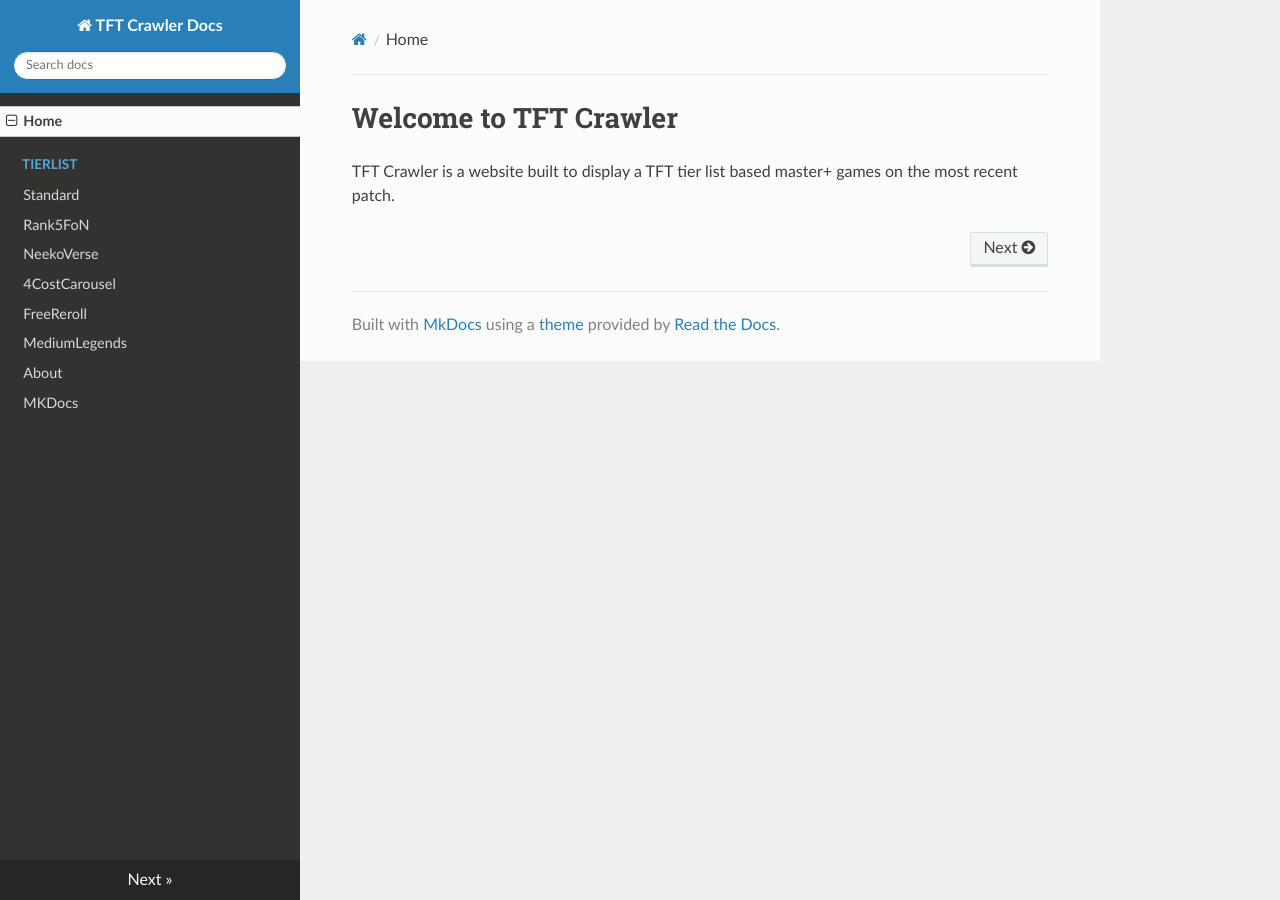
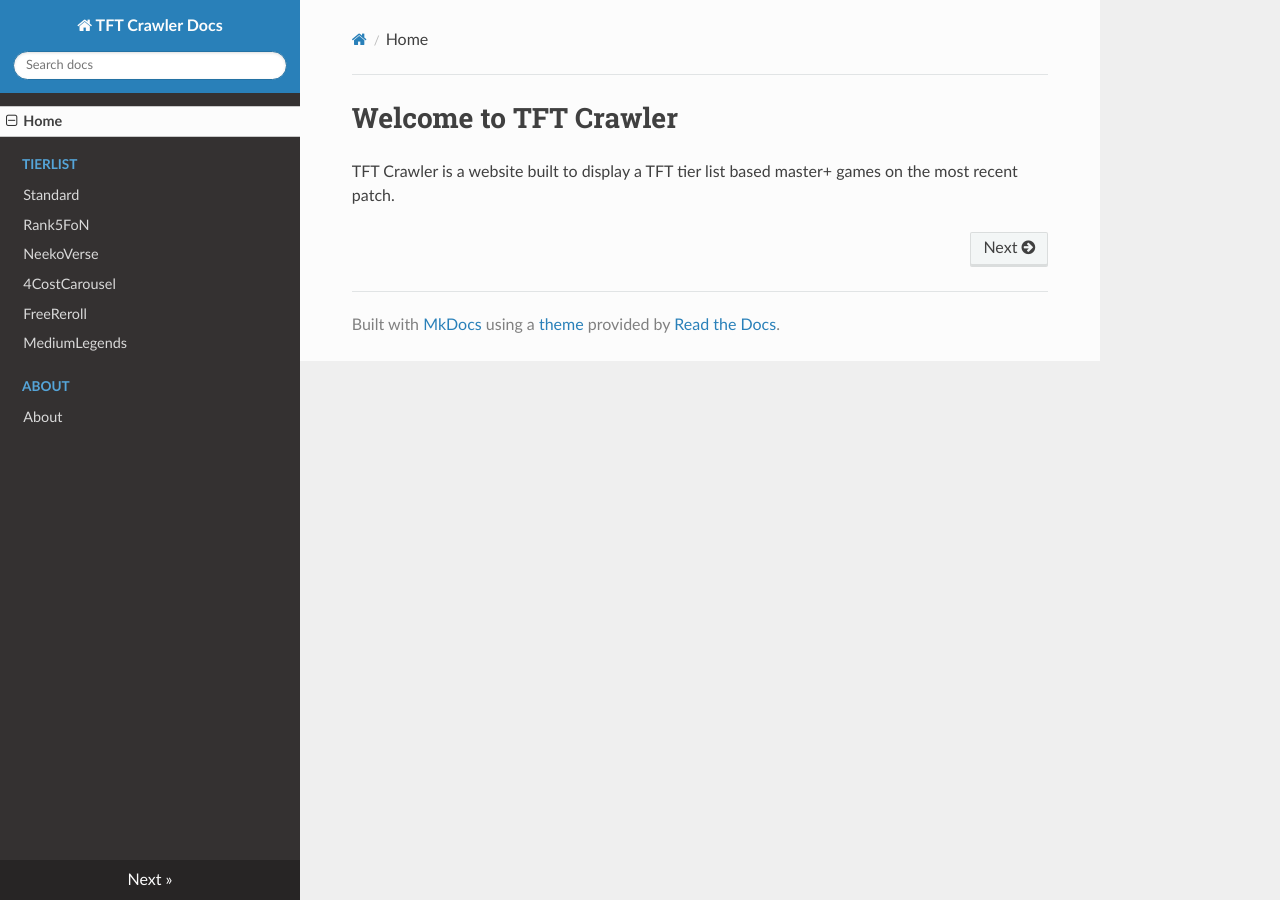
Before and after one commit to JamesYouL2/TFT-Crawler, an MkDocs documentation site: the page built from docs/index.md, in a window 1280 px wide. Built offline with MkDocs 1.6.1, drawn with Linux system fonts in a browser that asks for light colours; nearby versions of some CDN libraries.

Commit message:
fix readthedocs

```diff
--- a/mkdocs.yml
+++ b/mkdocs.yml
@@ -9,6 +9,6 @@ nav:
         - 4CostCarousel: TFT3_GameVariation_FourCostFirstCarousel.md
         - FreeReroll: TFT3_GameVariation_FreeRerolls.md
         - MediumLegends: TFT3_GameVariation_BigLittleLegends.md
-    - About: about.md
-    - MKDocs: mkdocs.md
+    - About:
+        - About: about.md
 theme: readthedocs
```
